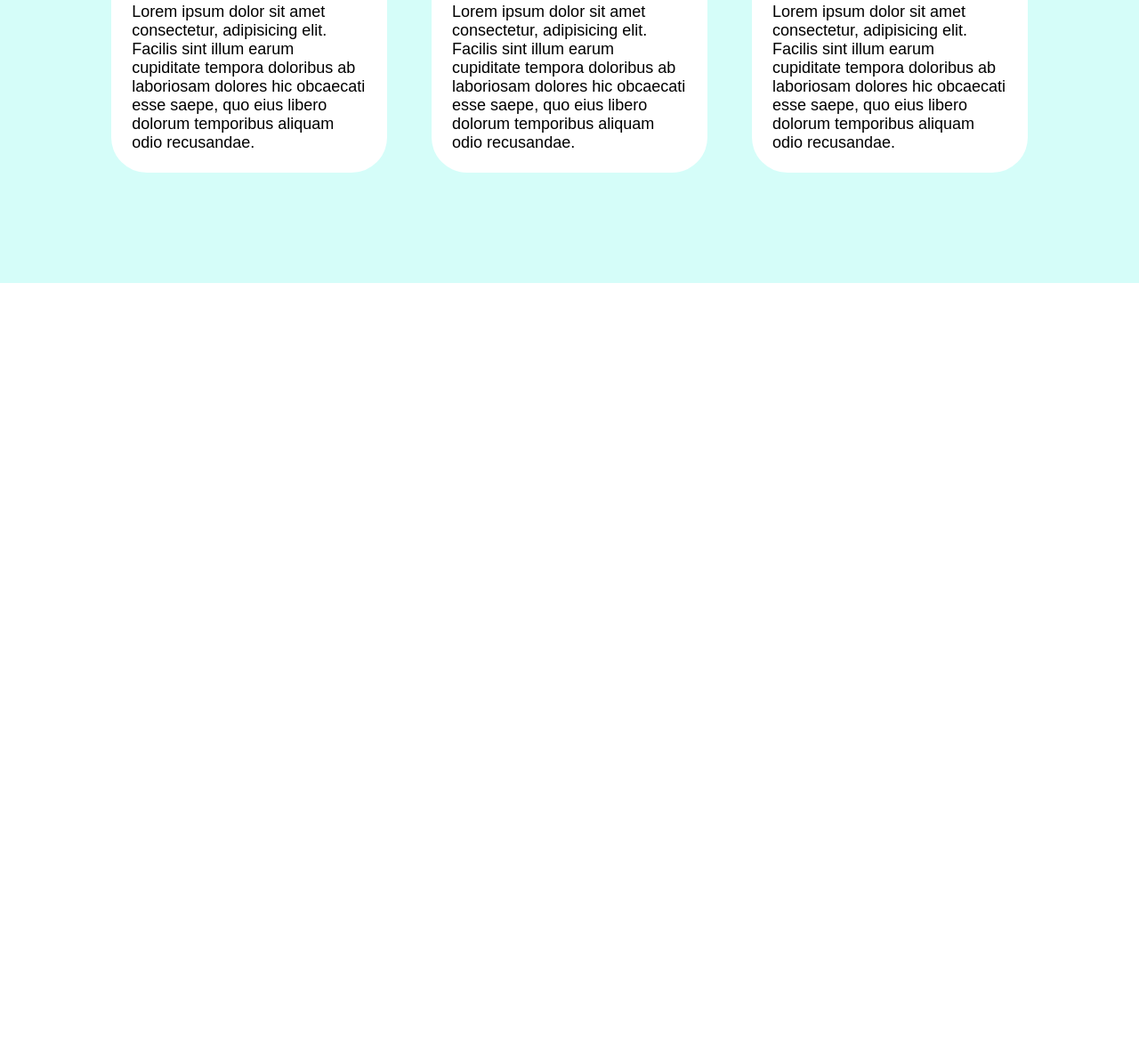
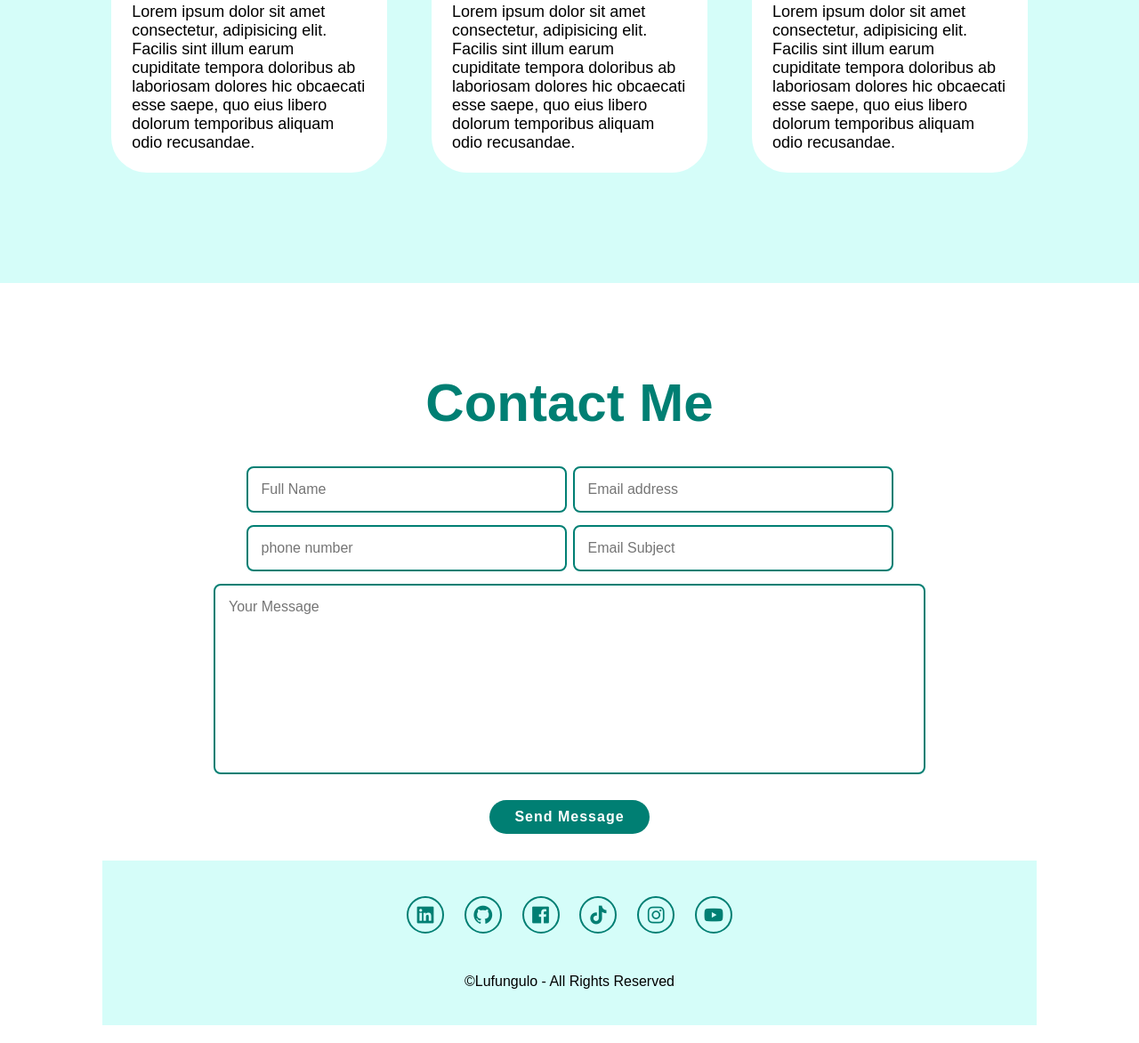
Before and after one commit to Lufu26/Portdolio, a plain HTML site: page project.html in a window 1280 px wide. Shown: the part 2882-4054 px from the top of the page at 89% size. Before the commit the page ends 3200 px from the top, so only its background shows below. Drawn offline with nearby package versions, Linux system fonts and the light colour scheme.

Commit message:
completed html and css code

```diff
--- a/project.css
+++ b/project.css
@@ -324,3 +324,93 @@ section{
     color:gold;
     font-size: 2rem;
    }
+
+   /* Contact function */
+   .contact {
+      background: var(--bg-color);
+   }
+   .contact .heading {
+    text-align: center;
+   }
+
+   .contact h2 {
+    margin-bottom: 3rem;
+    color: var(--main-color);
+   }
+
+   .contact form {
+    max-width: 80rem;
+    margin: 2rem auto;
+    text-align: center;
+    margin-bottom: 3rem;
+   }
+
+   .contact form .input-box {
+    display: flex;
+    justify-content: center;
+    flex-wrap: wrap;
+   }
+
+   .contact form .input-box input,
+   .contact form textarea {
+             width: 100%;
+             padding:1.5rem;
+             font-size: 1.6rem;
+             color: var(--text-color);
+             background: var(--bg-color);
+             border-radius: 0.8rem;
+             border: 0.25rem solid var(--main-color);
+             margin: 0.7rem 0;
+             resize: none;
+   }
+   .contact form .input-box input {
+    width: 45%;
+    margin: 0.7rem 0.35rem;
+   }
+
+   .contact form .btn {
+    margin-top: 2rem;
+   }
+   /* footer section */
+
+   .footer {
+    position: relative;
+    bottom: 0;
+    width: 100%;
+    padding: 40px 0;
+    background-color: var(--and-bg-color);
+   }
+
+   .footer .social {
+    text-align: center;
+    padding-bottom: 25px;
+    color: var(--main-color);
+   }
+
+   .footer .social a {
+    font-size: 25px;
+    color: var(--main-color);
+    border: 2px solid var(--main-color);
+    width: 42px;
+    height: 42px;
+    line-height: 42px;
+    display: inline-block;
+    text-align: center;
+    border-radius: 50%;
+    margin: 0 10px;
+    transiton: 0.3s ease;
+
+   }
+
+   .footer .social a:hover {
+     transform: scale(1.2) translateY(-10px);
+     background-color: var(--main-color);
+     color: var(--bg-color);
+     box-shadow: 0 0 25px var(--main-color);
+   }
+   .footer .copy-right {
+    margin-top: 20px;
+    text-align: center;
+    font-size: 16px;
+    color: var(--text-olor)
+   }
--- a/project.html
+++ b/project.html
@@ -126,5 +126,36 @@
             </div>
           </div>
       </section>
+<!--
+      contact section code -->
+      <section class="contact" id="contact">
+        <h2 class="heading">Contact <span>Me</span></h2>
+        <form action="#">
+            <div class="input-box">
+                <input type="text" placeholder="Full Name">
+                <input type="email" name="email" placeholder="Email address">
+            </div>
+            <div class="input-box">
+                <input type="number" placeholder="phone number">
+                <input type="text" placeholder="Email Subject">
+            </div>
+            <textarea name="Message" id="" cols="30" rows="10" placeholder="Your Message"></textarea>
+            <input type="submit" value="Send Message" class="btn">
+        </form>
+        <!-- Footer Section Code -->
+         <footer class="footer">
+            <div class="social">
+                <a href="#"><i class='bx bxl-linkedin-square' ></i></a>
+                <a href="#"><i class='bx bxl-github' ></i></a>
+                <a href="#"><i class='bx bxl-facebook-square' ></i></a>
+                <a href="#"><i class='bx bxl-tiktok' ></i></a>
+                <a href="#"><i class='bx bxl-instagram' ></i></a>
+                <a href="#"><i class='bx bxl-youtube' ></i></a>
+            </div>
+            <p class="copy-right">
+                &copy;Lufungulo - All Rights Reserved
+            </p>
+         </footer>
+      </section>
 </body>
 </html>
```
